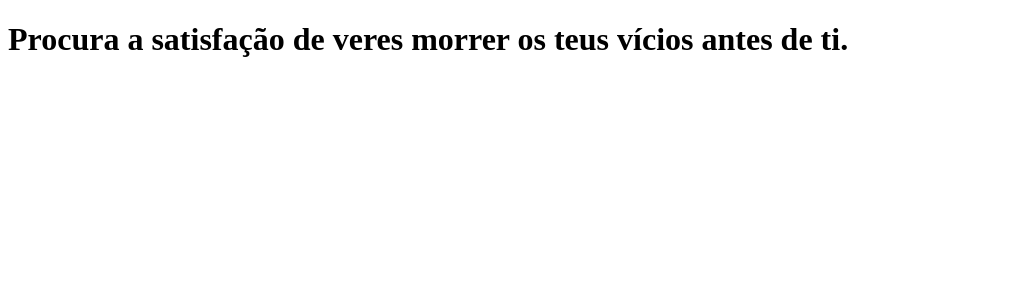
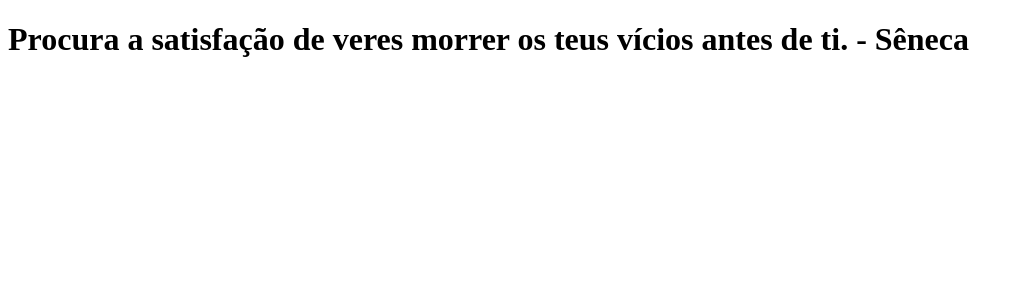
Before and after one commit to jppadilha1/clone-tabnews, a Next.js app: page / in a window 1280 px wide. Shown: the top 300 px of the page, without its empty margins (0-1024 px from the left). Built offline with nearby package versions, Linux system fonts and the light colour scheme.

Commit message:
alterei a frase

```diff
--- a/pages/index.js
+++ b/pages/index.js
@@ -1,5 +1,5 @@
 function Home() {
-return <h1>Procura a satisfação de veres morrer os teus vícios antes de ti.</h1>
+return <h1>Procura a satisfação de veres morrer os teus vícios antes de ti. - Sêneca</h1>
 }
 
 export default Home;
```
